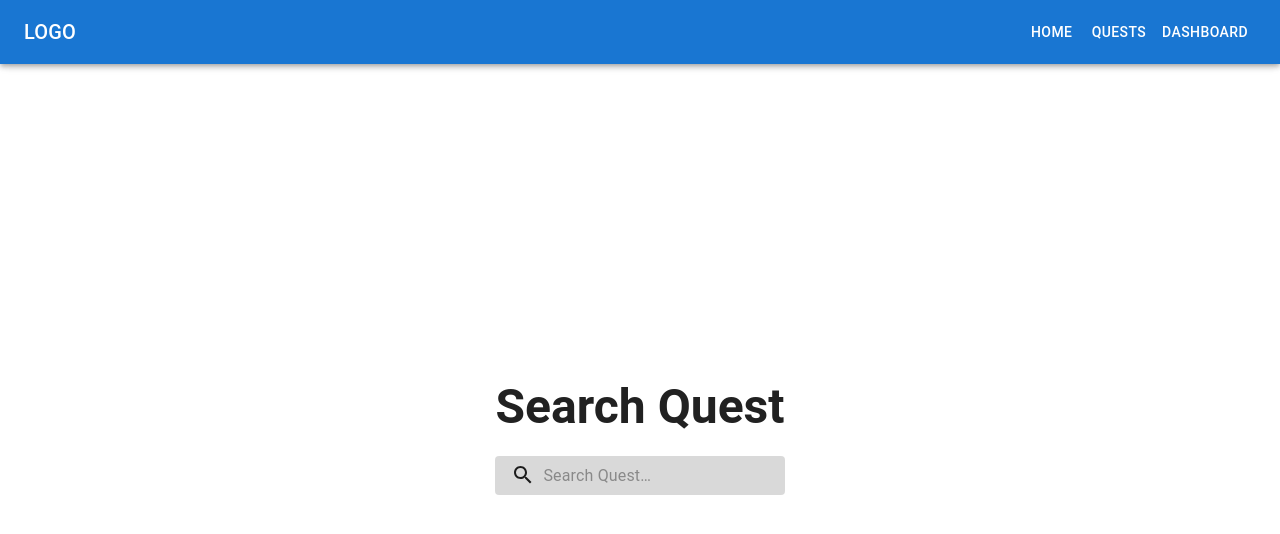
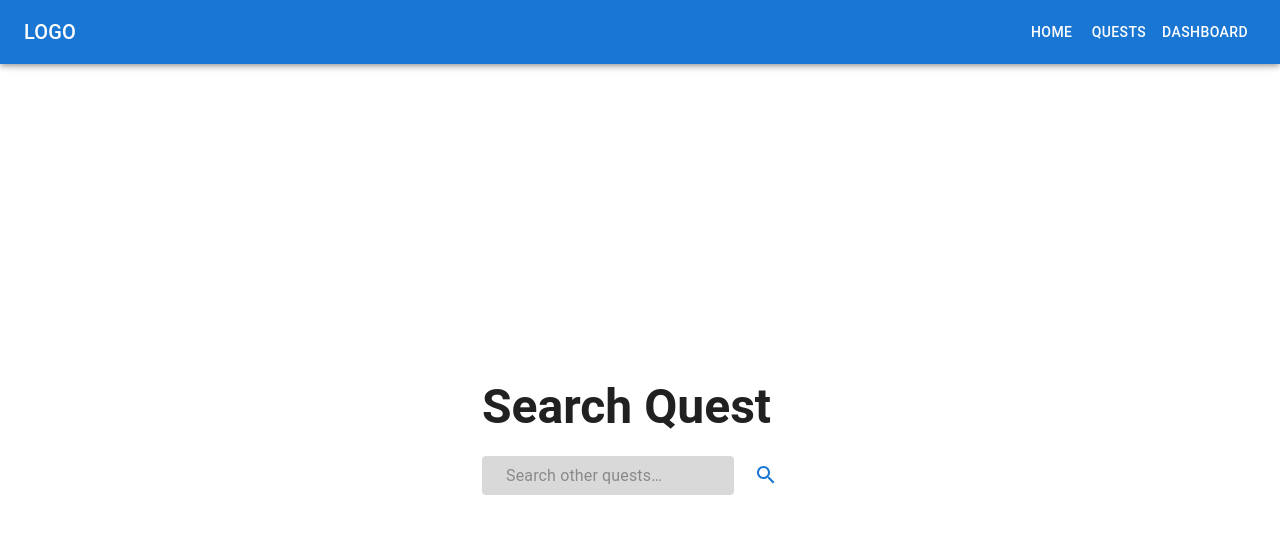
Before and after one commit to rohitkori/Digital-Community-Platform, a React (Vite) app in the folder frontend/: page /quests in a window 1280 px wide. Shown: the top 534 px of the page. Built offline with nearby package versions, Linux system fonts and the light colour scheme.

Commit message:
added search quest

```diff
--- a/frontend/src/components/QuestCard.jsx
+++ b/frontend/src/components/QuestCard.jsx
@@ -4,7 +4,6 @@ import Card from "@mui/material/Card";
 import CardContent from "@mui/material/CardContent";
 import Typography from "@mui/material/Typography";
 import TourIcon from "@mui/icons-material/Tour";
-import CircleIcon from "@mui/icons-material/Circle";
 import List from "@mui/material/List";
 import ListItemButton from "@mui/material/ListItemButton";
 import ListItemIcon from "@mui/material/ListItemIcon";
--- a/frontend/src/pages/Quest.jsx
+++ b/frontend/src/pages/Quest.jsx
@@ -1,10 +1,11 @@
-import { useContext } from "react";
+import { useContext, useState } from "react";
 import { styled, alpha } from "@mui/material/styles";
 import InputBase from "@mui/material/InputBase";
 import SearchIcon from "@mui/icons-material/Search";
-import { Grid, Typography, Box } from "@mui/material";
+import { Grid, Typography, Box, Button } from "@mui/material";
 import QuestCard from "../components/QuestCard";
 import AuthContext from "../context/AuthContext";
+import { API_BACKEND_URL } from "../config";
 
 const Search = styled("div")(({ theme }) => ({
   position: "relative",
@@ -39,10 +40,10 @@ const StyledInputBase = styled(InputBase)(({ theme }) => ({
   "& .MuiInputBase-input": {
     padding: theme.spacing(1, 1, 1, 0),
     // vertical padding + font size from searchIcon
-    paddingLeft: `calc(1em + ${theme.spacing(4)})`,
+    paddingLeft: `calc(1em + ${theme.spacing(1)})`,
     transition: theme.transitions.create("width"),
     [theme.breakpoints.up("sm")]: {
-      width: "12ch",
+      width: "100%",
       "&:focus": {
         width: "20ch",
       },
@@ -52,21 +53,48 @@ const StyledInputBase = styled(InputBase)(({ theme }) => ({
 
 const Quest = () => {
   const { suggestionQuest } = useContext(AuthContext);
+  const [questData, setQuestData] = useState("");
+  const [searchQuery, setSearchQuery] = useState("");
+  const handleSearchQuests = async (e) => {
+    e.preventDefault();
+    const response = await fetch(
+      `${API_BACKEND_URL}/api/quest/search?query=${searchQuery}`,
+      {
+        method: "POST",
+        body: "",
+        header: {
+          "Content-Type": "application/json",
+        },
+      }
+    );
+    const questData = await response.json();
+    if (response.status === 200) {
+      // console.log(questData)
+      setQuestData(questData);
+    } else {
+      throw response.statusText;
+    }
+  };
   return (
     <Box marginTop="70px">
       <Grid item xs={12} md={7} textAlign="left" sx={{ flexGrow: 1 }}>
         <Typography variant="h3" fontWeight={700}>
           Search Quest
         </Typography>
+        <Box sx={{ display: "flex" }}>
           <Search>
-          <SearchIconWrapper>
-            <SearchIcon />
-          </SearchIconWrapper>
             <StyledInputBase
-            placeholder="Search Quest…"
+              placeholder="Search other quests…"
               inputProps={{ "aria-label": "search" }}
+              onInput={(e) => {
+                setSearchQuery(e.target.value);
+              }}
             />
           </Search>
+          <Button onClick={handleSearchQuests}>
+            <SearchIcon />
+          </Button>
+        </Box>
         <Grid
           container
           columns={{ xs: 4, sm: 8, md: 12 }}
@@ -74,10 +102,18 @@ const Quest = () => {
           spacing={{ xs: 2, md: 3 }}
         >
           {/* {console.log(suggestionQuest)} */}
-          {suggestionQuest.map((quest, index) => {
+          {questData == ""
+            ? suggestionQuest.map((quest, index) => {
                 return (
                   <Grid item key={index} xs>
-                <QuestCard data={quest}/>
+                    <QuestCard data={quest} />
+                  </Grid>
+                );
+              })
+            : questData.map((quest, index) => {
+                return (
+                  <Grid item key={index} xs>
+                    <QuestCard data={quest} />
                   </Grid>
                 );
               })}
```
Lines whose indentation alone changed are shown as unchanged.
